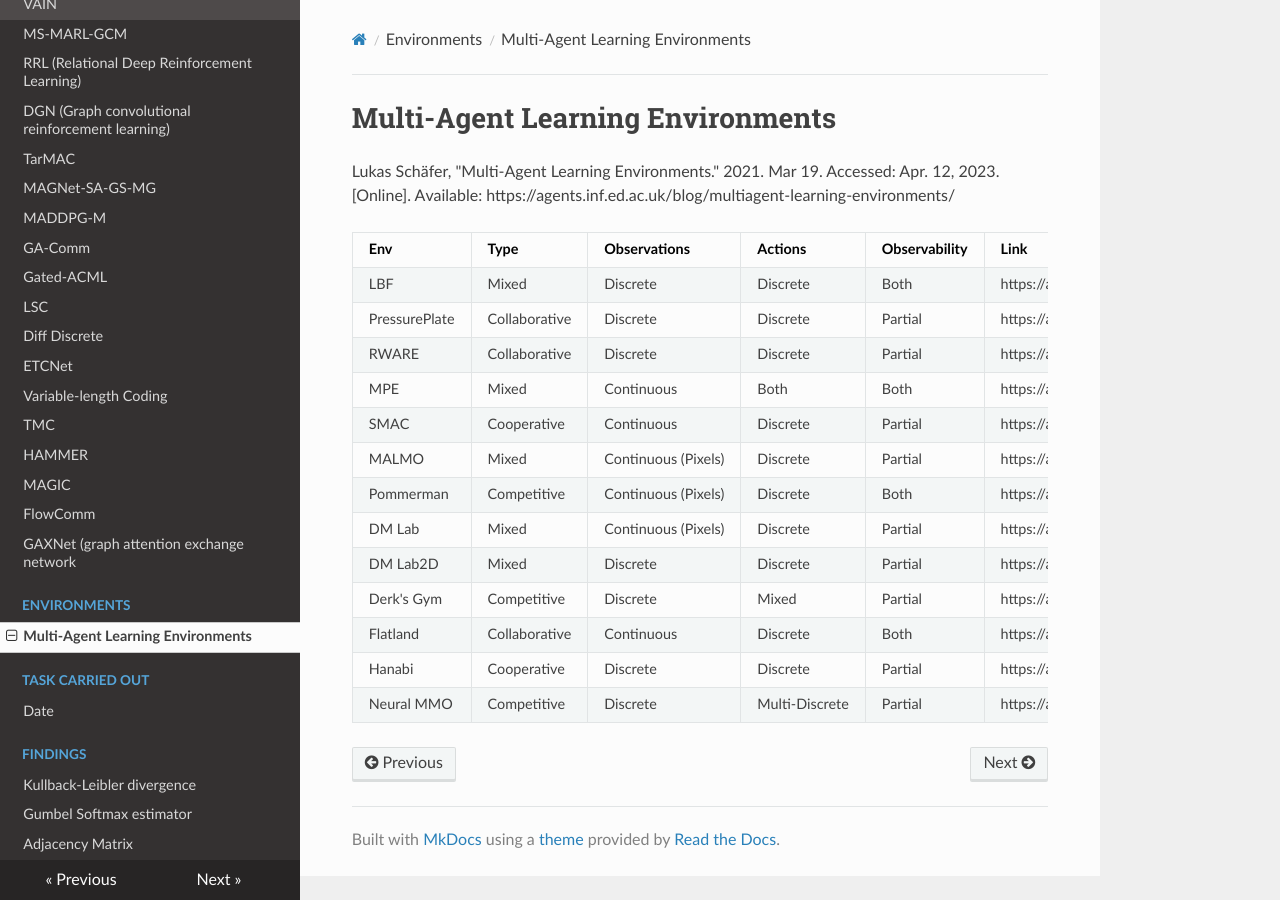
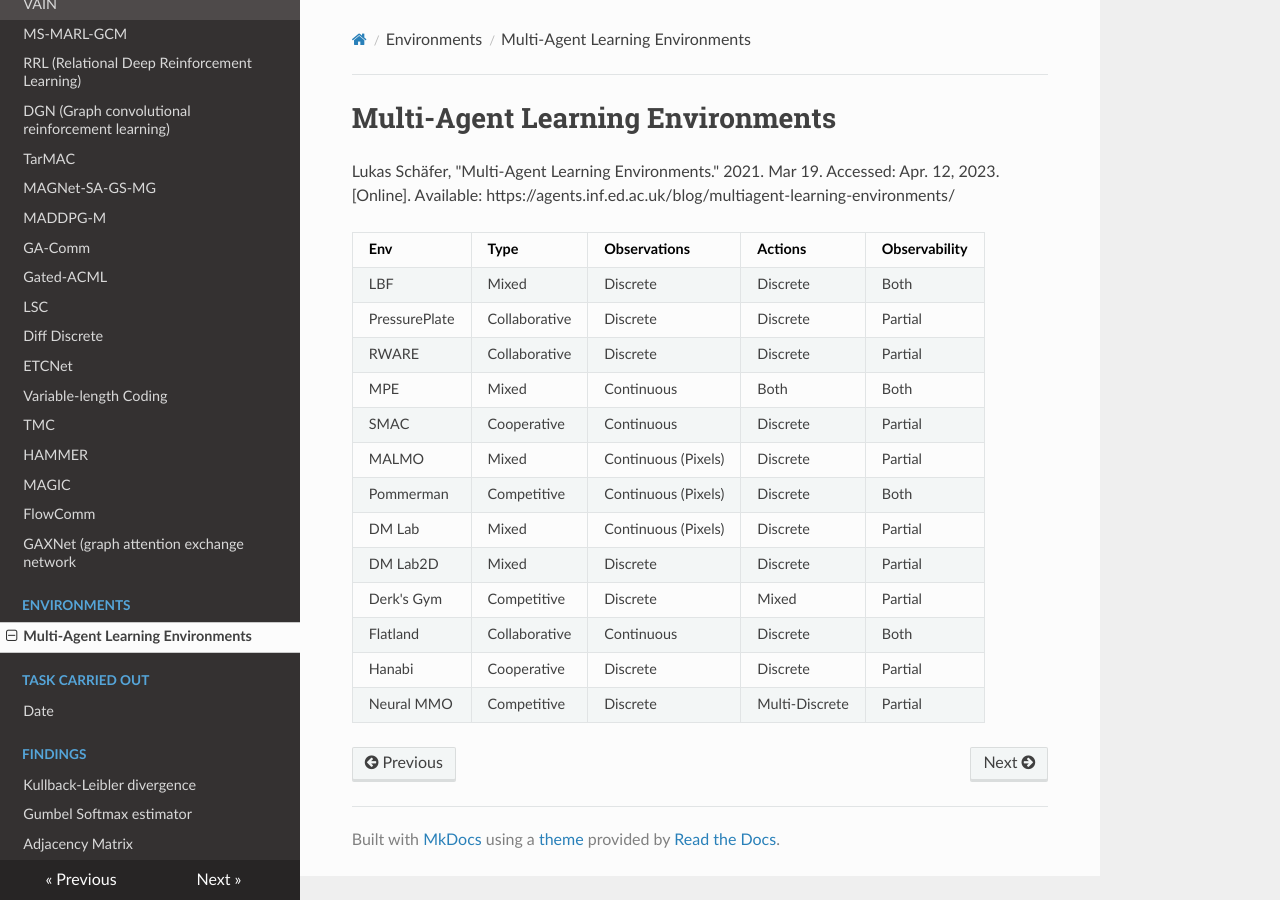
Before and after one commit to hasithz/CommRL_docs, an MkDocs documentation site: the page built from docs/Envs/Envs.md, in a window 1280 px wide. Built offline with MkDocs 1.6.1, drawn with Linux system fonts in a browser that asks for light colours; nearby versions of some CDN libraries.

```diff
--- a/docs/Envs/Envs.md
+++ b/docs/Envs/Envs.md
@@ -2,18 +2,23 @@
 
 Lukas Schäfer, "Multi-Agent Learning Environments." 2021. Mar 19. Accessed: Apr. 12, 2023. [Online]. Available: https://agents.inf.ed.ac.uk/blog/multiagent-learning-environments/
 
-| Env          | Type          | Observations       | Actions          | Observability | Link |
-|--------------|---------------|--------------------|------------------|---------------|------|
-| LBF          | Mixed         | Discrete           | Discrete         | Both          |https://agents.inf.ed.ac.uk/blog/multiagent-learning-environments/#lbf |
-| PressurePlate| Collaborative | Discrete           | Discrete         | Partial       | https://agents.inf.ed.ac.uk/blog/multiagent-learning-environments/#pressureplate|
-| RWARE        | Collaborative | Discrete           | Discrete         | Partial       | https://agents.inf.ed.ac.uk/blog/multiagent-learning-environments/#rware|
-| MPE          | Mixed         | Continuous         | Both             | Both          | https://agents.inf.ed.ac.uk/blog/multiagent-learning-environments/#mpe|
-| SMAC         | Cooperative   | Continuous         | Discrete         | Partial       | https://agents.inf.ed.ac.uk/blog/multiagent-learning-environments/#smac|
-| MALMO        | Mixed         | Continuous (Pixels)| Discrete         | Partial       | https://agents.inf.ed.ac.uk/blog/multiagent-learning-environments/#malmo|
-| Pommerman    | Competitive   | Continuous (Pixels)| Discrete         | Both          | https://agents.inf.ed.ac.uk/blog/multiagent-learning-environments/#pommerman|
-| DM Lab       | Mixed         | Continuous (Pixels)| Discrete         | Partial       | https://agents.inf.ed.ac.uk/blog/multiagent-learning-environments/#dmlab|
-| DM Lab2D     | Mixed         | Discrete           | Discrete         | Partial       | https://agents.inf.ed.ac.uk/blog/multiagent-learning-environments/#dmlab2d|
-| Derk's Gym   | Competitive   | Discrete           | Mixed            | Partial       | https://agents.inf.ed.ac.uk/blog/multiagent-learning-environments/#derkgym|
-| Flatland     | Collaborative | Continuous         | Discrete         | Both          | https://agents.inf.ed.ac.uk/blog/multiagent-learning-environments/#flatland|
-| Hanabi       | Cooperative   | Discrete           | Discrete         | Partial       | https://agents.inf.ed.ac.uk/blog/multiagent-learning-environments/#hanabi|
-| Neural MMO   | Competitive   | Discrete           | Multi-Discrete   | Partial       | https://agents.inf.ed.ac.uk/blog/multiagent-learning-environments/#neuralmmo|
+<!--
+https://agents.inf.ed.ac.uk/blog/multiagent-learning-environments/#lbf |
+ -->
+
+
+| Env          | Type          | Observations       | Actions          | Observability |
+|--------------|---------------|--------------------|------------------|---------------|
+| LBF          | Mixed         | Discrete           | Discrete         | Both          |
+| PressurePlate| Collaborative | Discrete           | Discrete         | Partial       |
+| RWARE        | Collaborative | Discrete           | Discrete         | Partial       |
+| MPE          | Mixed         | Continuous         | Both             | Both          |
+| SMAC         | Cooperative   | Continuous         | Discrete         | Partial       |
+| MALMO        | Mixed         | Continuous (Pixels)| Discrete         | Partial       |
+| Pommerman    | Competitive   | Continuous (Pixels)| Discrete         | Both          |
+| DM Lab       | Mixed         | Continuous (Pixels)| Discrete         | Partial       |
+| DM Lab2D     | Mixed         | Discrete           | Discrete         | Partial       |
+| Derk's Gym   | Competitive   | Discrete           | Mixed            | Partial       |
+| Flatland     | Collaborative | Continuous         | Discrete         | Both          |
+| Hanabi       | Cooperative   | Discrete           | Discrete         | Partial       |
+| Neural MMO   | Competitive   | Discrete           | Multi-Discrete   | Partial       |
```
Also changed, not shown: assets/images/PAT.drawio.png (added).
